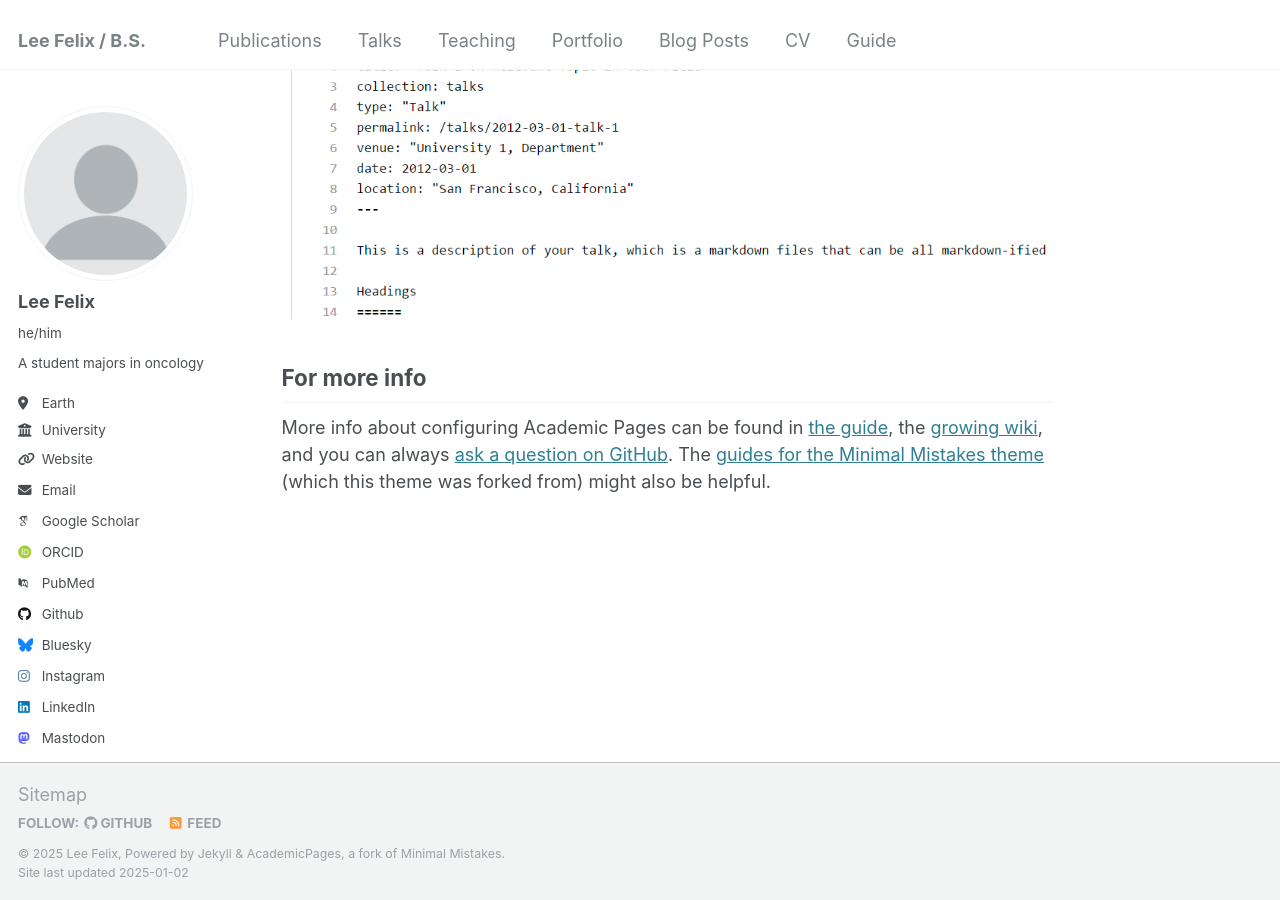
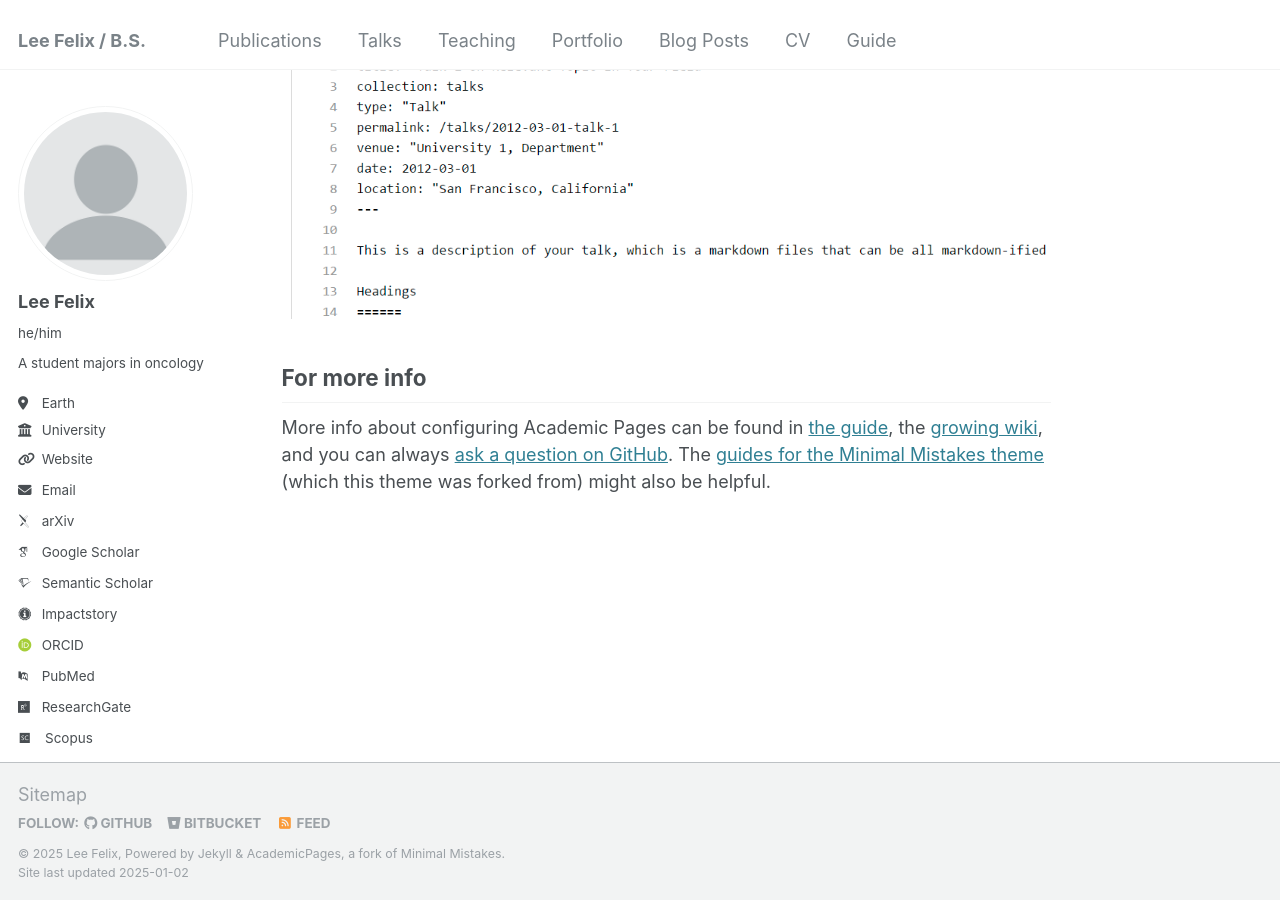
Before and after one commit to LeeFely/LeeFely.github.io, a Jekyll site: the page built from _pages/about.md, in a window 1280 px wide and 900 px high, scrolled down 2643 px. Built offline with Jekyll 4.4.1, drawn with Linux system fonts in a browser that asks for light colours; some web fonts are replaced; some of the changed lines change nothing that is shown.

Commit message:
Update _config.yml

```diff
--- a/_config.yml
+++ b/_config.yml
@@ -31,48 +31,48 @@
   email            : "lif182250@gmail.com"
 
   # Academic websites
-  arxiv            : # URL - Update with the correct link to your profile
+  arxiv            : "https://arxiv.org/yourprofile"
   googlescholar    : "https://scholar.google.com/citations?user=PS_CX0AAAAAJ"
-  impactstory      : # URL
+  impactstory      : "https://profiles.impactstory.org"
   orcid            : "http://orcid.org/yourorcidurl"
-  semantic         : # URL
+  semantic         : "https://www.semanticscholar.org"
   pubmed           : "https://www.ncbi.nlm.nih.gov/pubmed/?term=john+snow"
-  researchgate     : # URL
-  scopus           : # URL
+  researchgate     : "https://www.researchgate.net"
+  scopus           : "https://www.elsevier.com/products/scopus"
 
   # Repositories and software development
-  bitbucket        : # Username - Update with your username on the site
-  codepen          : # Username
-  dribbble         : # Username
-  github           : "academicpages"
-  kaggle           : # Username
-  stackoverflow    : # User number or user number and name (i.e., use "1" or "1/jeff-atwood")
+  bitbucket        : "Lee Fely"
+  codepen          : "Lee Fely"
+  dribbble         : "Lee Fely"
+  github           : "Lee Fely"
+  kaggle           : "Lee Fely"
+  stackoverflow    : "Lee Fely"
 
   # Social media
-  bluesky          : "bsky.app" # Replace this with you Bluesky username
-  facebook         : # Username
-  flickr           : # Username
-  foursquare       : # Username
-  goodreads        : # Username
-  google_plus      : # Username
-  keybase          : # Username
+  bluesky          : "Lee Fely" # Replace this with you Bluesky username
+  facebook         : "Lee Fely"
+  flickr           : "Lee Fely"
+  foursquare       : "Lee Fely"
+  goodreads        : "Lee Fely"
+  google_plus      : "Lee Fely"
+  keybase          : "Lee Fely"
   instagram        : "Lee Fely"
-  lastfm           : # Username
+  lastfm           : "Lee Fely"
   linkedin         : "Lee Fely"
   mastodon         : "Lee Fely"
   medium           : "Lee Fely"
   pinterest        : "Lee Fely"
-  soundcloud       : # Username
-  steam            : # Username
+  soundcloud       : "Lee Fely"
+  steam            : "Lee Fely"
   telegram         : # URL
   tumblr           : "Lee Fely"
   twitter          : "Lee Fely"
-  vine             : # Username
-  weibo            : # Username
-  wikipedia        : # Username
-  xing             : # Username
+  vine             : "Lee Fely"
+  weibo            : "Lee Fely"
+  wikipedia        : "Lee Fely"
+  xing             : "Lee Fely"
   youtube          : "Fely Lee"
-  zhihu            : # Username
+  zhihu            : "Lee Fely"
 
 # Publication Category - The following the list of publication categories and their headings
 publication_category:
```
